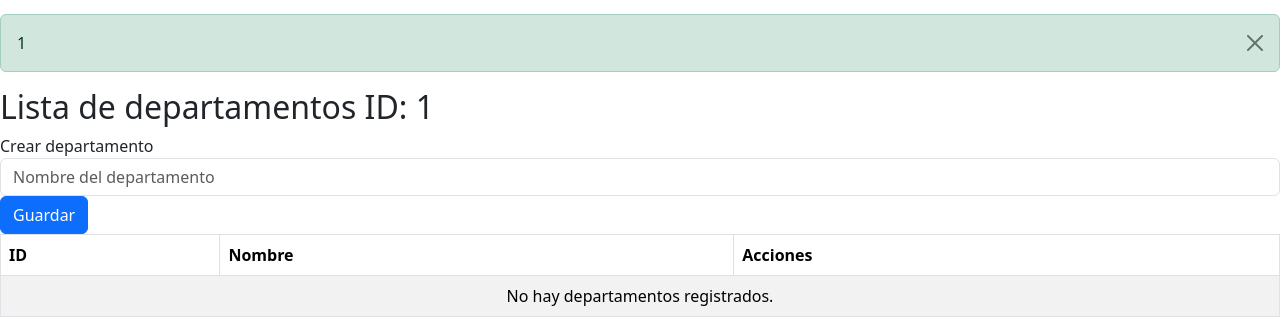
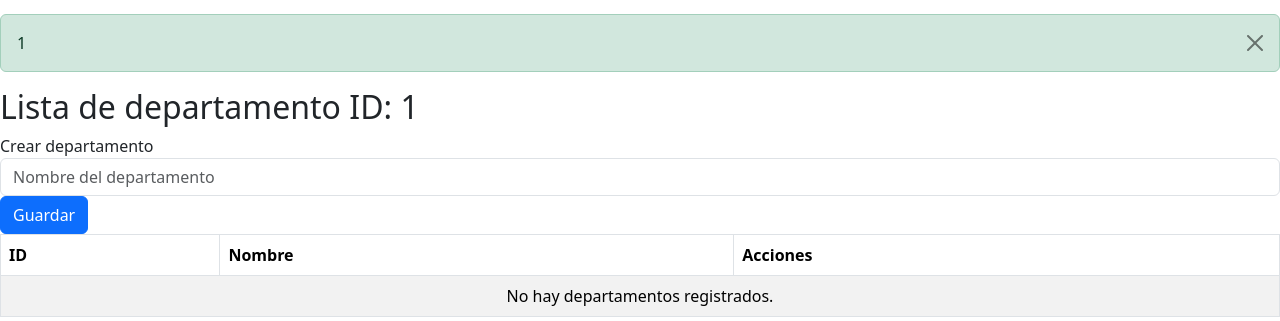
Before and after one commit to jcromero-ost/gp-samo-25, a PHP site: page /departamentos in a window 1280 px wide. Shown: the part 173-494 px from the top of the page. Run offline with PHP 8.4, Linux system fonts and the light colour scheme; the visitor is signed in with stand-in values (Sample User, id 1); data that the repository does not hold is empty; some libraries are stand-ins or nearby versions.

Commit message:
departamentos

```diff
--- a/views/departamentos/departamentos_content.php
+++ b/views/departamentos/departamentos_content.php
@@ -1,4 +1,4 @@
-<h2>Lista de departamentos ID: <?= htmlspecialchars($_SESSION['id'] ?? '') ?></h2>
+<h2>Lista de departamento ID: <?= htmlspecialchars($_SESSION['id'] ?? '') ?></h2>
 
 <form method="post" action="<?= BASE_URL ?>/departamentos_crear">
   <div class="form-group">
```
